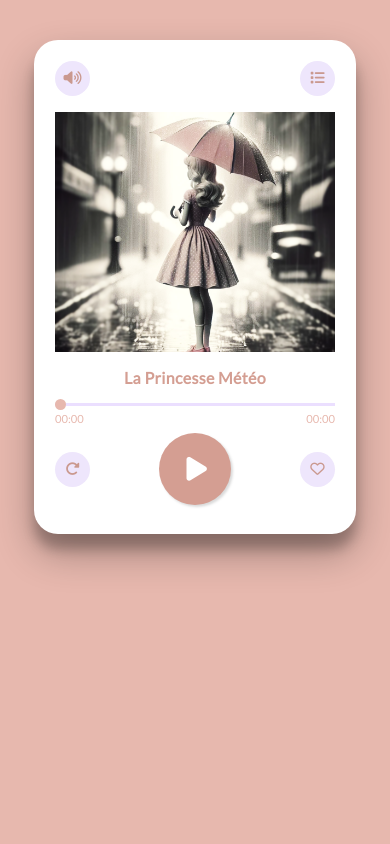
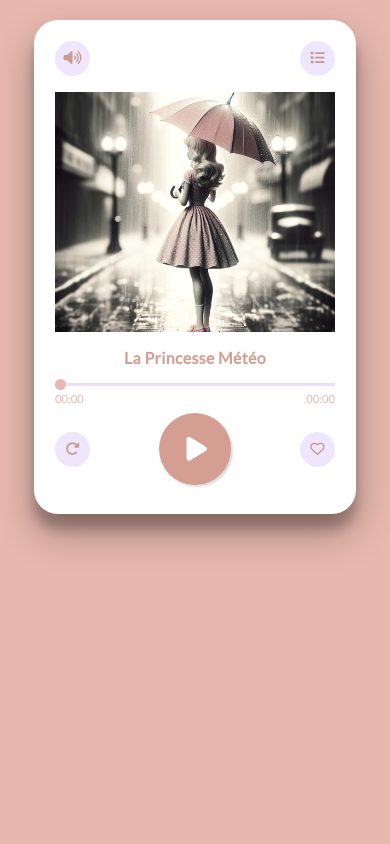
Before and after one commit to Cafe-Soluble/princesse-meteo, a Flask app: page / in a window 390 px wide. Run offline with Flask 3, Linux system fonts and the light colour scheme; some libraries are stand-ins or nearby versions.

Commit message:
affichage sur smartphone

```diff
--- a/static/css/styles.css
+++ b/static/css/styles.css
@@ -21,7 +21,7 @@ body{
 }
 
 .music-container{
-    margin-top: 40px;
+    margin-top: 20px;
     width: 100%;
     /* min-height: 100vh; */
     display: grid;
@@ -292,7 +292,7 @@ body{
 
 .lyrics-container{
     height: 200px;
-    margin-top: 40px;
+    margin-top: 20px;
 }
 .current-line{
     padding: 10px 10px 10px 10px;
```
